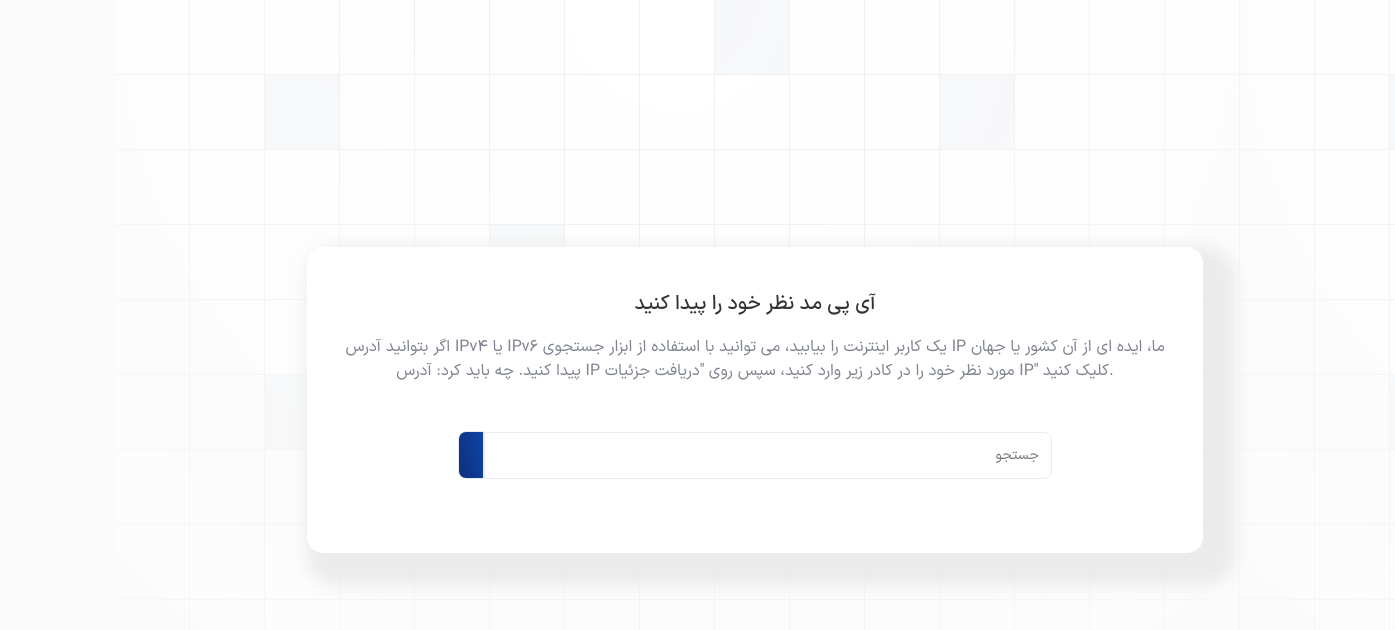
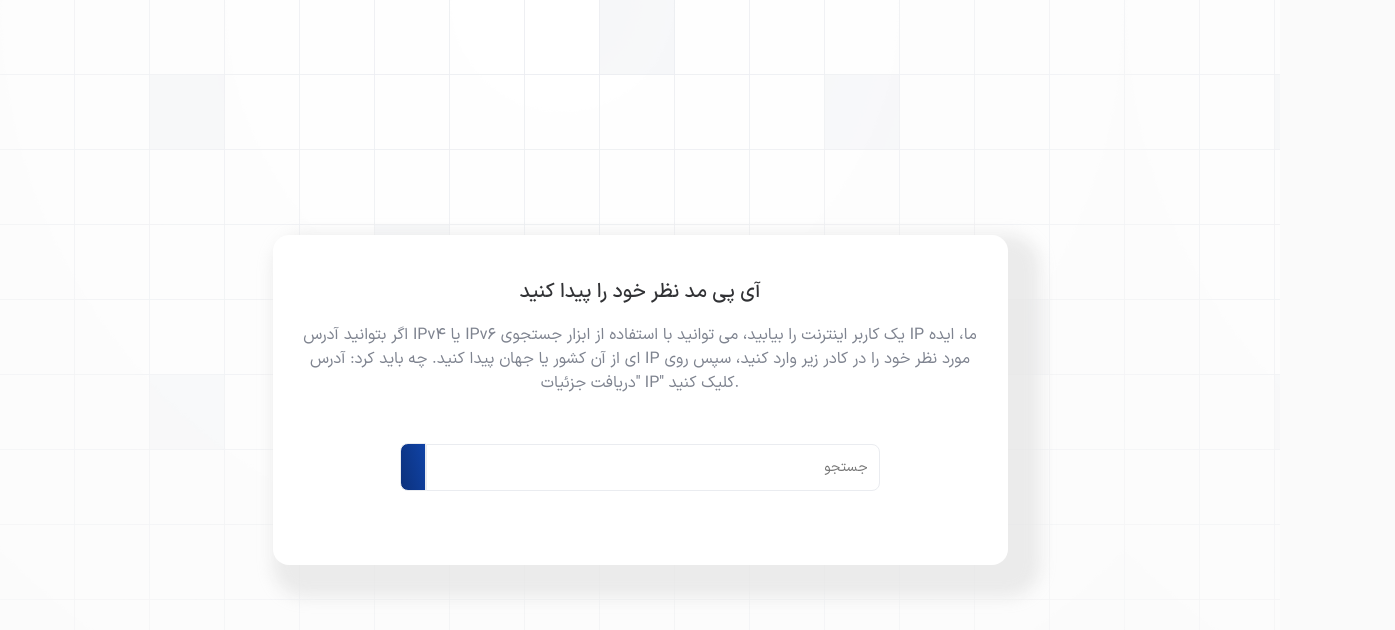
Before and after one commit to Sabamoradi/geo-app, a React (Create React App) app: page /home in a window 1280 px wide. Shown: the top 630 px of the page, 1395 px wide, since content can reach past the window. Built offline with nearby package versions, Linux system fonts and the light colour scheme.

Commit message:
fix style of toast and home page

```diff
--- a/src/components/Toast/StyledToast.tsx
+++ b/src/components/Toast/StyledToast.tsx
@@ -5,14 +5,26 @@ import { colors } from "../../styles/constants";
 const showToast = keyframes`
   from {
 		transform: translateX(100%);
+    opacity: 0;
 	}
 
 	to {
 		transform: translateX(0);
+    opacity: 1;
 	}
 `;
+const hideToast = keyframes`
+  from {
+    transform: translateX(0);
+    opacity: 1;
+  }
+  to {
+    transform: translateX(-100%);
+    opacity: 0;
+  }
+`;
 
-const ContainerToast = styled.div`
+const ContainerToast = styled.div<{ visible: boolean }>`
   font-size: ${toRem(14)};
   border-radius: ${toRem(10)};
   position: fixed;
@@ -20,7 +32,7 @@ const ContainerToast = styled.div`
   width: ${toRem(250)};
   bottom: ${toRem(40)};
   right: ${toRem(12)};
-  animation: ${showToast} 0.6s ease-in-out;
+  animation: ${({ visible }) => (visible ? showToast : hideToast)} 0.5s forwards;
   height: ${toRem(50)};
   color: ${colors.white};
   text-align: center;
--- a/src/components/Toast/index.tsx
+++ b/src/components/Toast/index.tsx
@@ -1,4 +1,4 @@
-import { useEffect } from "react";
+import { useEffect, useState } from "react";
 import { ContainerToast } from "./StyledToast";
 
 export type ToastStatus = "success" | "warning" | "error" | "info";
@@ -11,23 +11,19 @@ interface Props {
 
 const Toast = (props: Props) => {
   const { toastTitle, toastType, dismissTime } = props;
+  const [visible, setVisible] = useState(true);
+
 
   useEffect(() => {
-    let interval: ReturnType<typeof setInterval>;
-
-    if (toastTitle.length) {
-      interval = setInterval(() => {
-        console.log();
-      }, dismissTime);
-    }
-    return () => {
-      clearInterval(interval);
-    };
+    const timer = setTimeout(() => {
+      setVisible(false);
+    }, dismissTime);
+    return () => clearTimeout(timer);
   }, [toastTitle, dismissTime]);
 
   return (
     <>
-      <ContainerToast className={`${toastType}-bg`}>
+      <ContainerToast visible={visible} className={`${toastType}-bg`}>
         <p>{toastTitle}</p>
       </ContainerToast>
     </>
--- a/src/domains/Home/StyledHome.tsx
+++ b/src/domains/Home/StyledHome.tsx
@@ -5,14 +5,21 @@ import { toRem } from "../../styles/functions";
 const backgroundImage = require("../../assets/img/Backgroundpattern.png");
 
 const HomeContainer = styled.div`
-  width: 100vw;
   height: 100vh;
   background-image: url(${backgroundImage});
   background-size: contain;
-  background-repeat: repeat;
+  position: absolute;
+  width: 100%;
+  left: 0;
+  top: 0;
+`;
+
+const HomeWrapper = styled.div`
   display: flex;
   align-items: center;
   justify-content: center;
+  position: relative;
+  height: 100vh;
 `;
 
 const HomeBox = styled.div`
@@ -56,4 +63,11 @@ const TitleWrapper = styled.div`
   }
 `;
 
-export { HomeContainer, HomeBox, SearchWrapper, TitleWrapper , ErrorTitle };
+export {
+  HomeContainer,
+  HomeBox,
+  SearchWrapper,
+  TitleWrapper,
+  ErrorTitle,
+  HomeWrapper,
+};
--- a/src/domains/Home/index.tsx
+++ b/src/domains/Home/index.tsx
@@ -5,6 +5,7 @@ import {
   ErrorTitle,
   HomeBox,
   HomeContainer,
+  HomeWrapper,
   SearchWrapper,
   TitleWrapper,
 } from "./StyledHome";
@@ -60,7 +61,9 @@ const Home = () => {
   };
 
   return (
-    <HomeContainer>
+    <>
+      <HomeContainer />
+      <HomeWrapper>
         <HomeBox>
           <TitleWrapper>
             <h2>{localTexts.findIpTitle}</h2>
@@ -85,7 +88,8 @@ const Home = () => {
           {stopSearch.showError && <ErrorTitle>{stopSearch.title}</ErrorTitle>}
           <HomeResult item={searchIps} />
         </HomeBox>
-    </HomeContainer>
+      </HomeWrapper>
+    </>
   );
 };
 
--- a/src/locals/text.ts
+++ b/src/locals/text.ts
@@ -13,5 +13,5 @@ export const localTexts = {
     doNotGetOtp:'کد را دریافت نکردید؟',
     changePhoneNumber:'تغییر شماره همراه',
     signUp:'ثبت نام',
-    falseOtp:'کد وارد شده اشتباه میباشد'
+    falseOtp:'کد وارد شده اشتباه است'
   };
```
Lines whose indentation alone changed are shown as unchanged.
